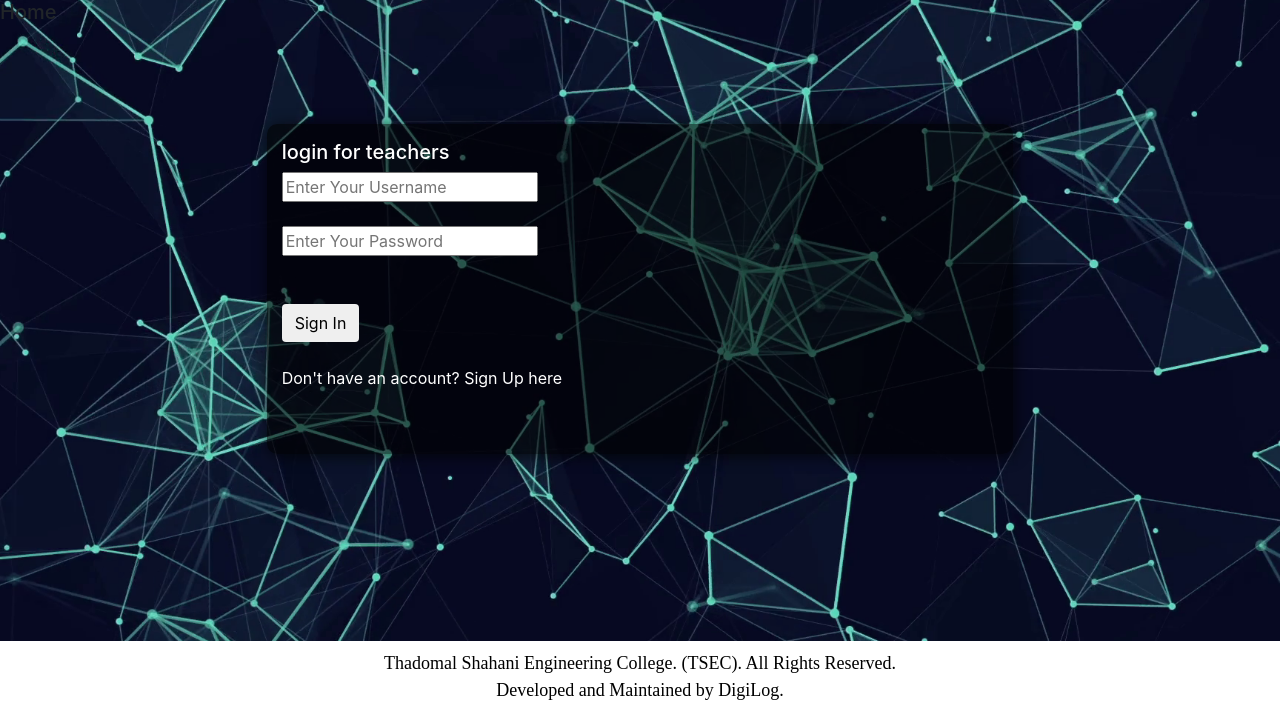
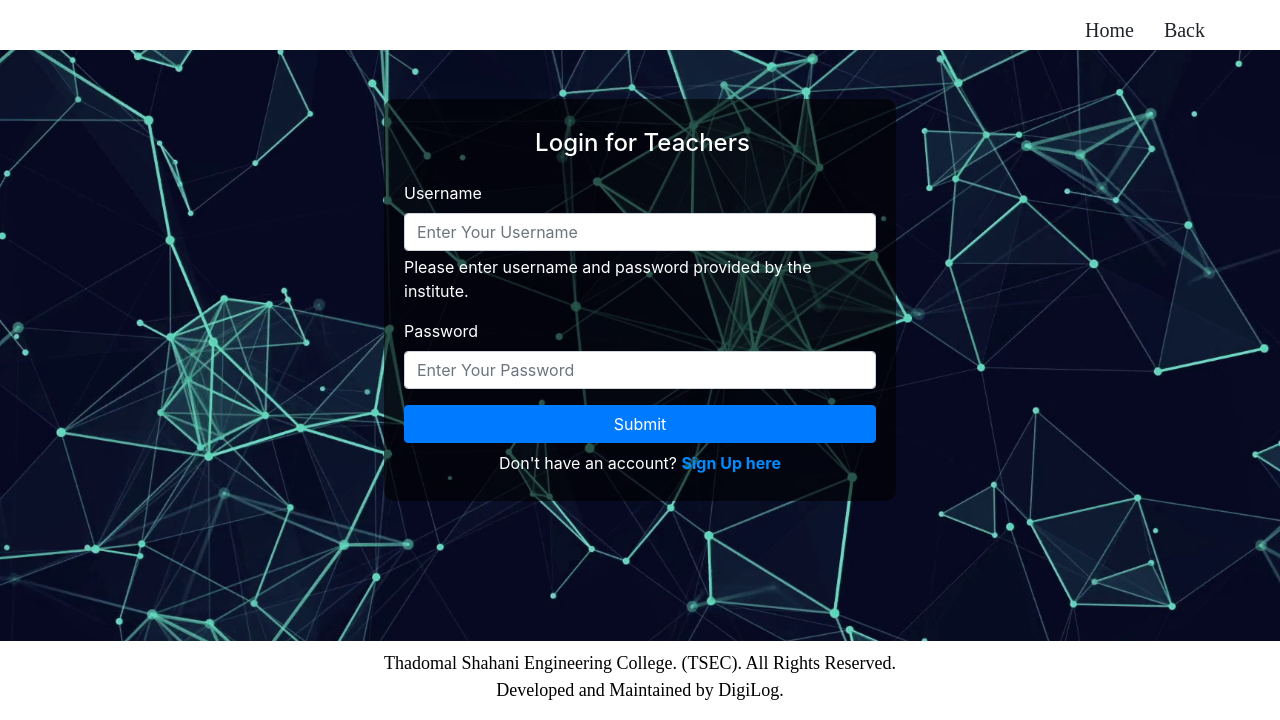
Before and after one commit to manjuchashreya/Attendance_sys_UI, a Flask app: page /login in a window 1280 px wide. Shown: the part 80-800 px from the top of the page. Run offline with Flask 2, Linux system fonts and the light colour scheme; some libraries are stand-ins or nearby versions.

Commit message:
login form css update

```diff
--- a/app.py
+++ b/app.py
@@ -20,7 +20,7 @@ app.secret_key = 'your secret key'
 
 app.config['MYSQL_HOST'] = 'localhost'
 app.config['MYSQL_USER'] = 'root'
-app.config['MYSQL_PASSWORD'] = 'shreya27'
+app.config['MYSQL_PASSWORD'] = 'PMmodi$$1'
 app.config['MYSQL_DB'] = 'attendance_system'
 
 mysql = MySQL(app)
--- a/static/css/styles.css
+++ b/static/css/styles.css
@@ -65,18 +65,24 @@ box-shadow:         2px 2px 15px 0px rgba(0, 3, 0, 0.7);
 margin-left:auto; margin-right: auto;
 }
 
-.col-lg-7{
+.login_form_box{
     background: rgba(0,0,0,0.6);
-    margin-top:100px;
-    padding-top:1em;
-    padding-bottom:3em;
+    margin:10px;
+    padding:10px 20px;
     color:#fff;
     border-radius:10px;
-    -webkit-box-shadow: 2px 2px 15px 0px rgba(0, 3, 0, 0.7);
--moz-box-shadow:    2px 2px 15px 0px rgba(0, 3, 0, 0.7);
-box-shadow:         2px 2px 15px 0px rgba(0, 3, 0, 0.7);
-margin-left:auto;
-margin-right: auto;
+    width: 40%;
+}
+
+.login_form{
+    display: flex;
+    height: 500px;
+    align-items: center;
+    justify-content: center;
+}
+
+.reg-link{
+    color: #008bff;
 }
 
 .img-responsive{
@@ -140,6 +146,29 @@ h4.lgn{
 
 }
 
+.nav-buttons{
+    background-color: white;
+    display: flex;
+    padding: 5px 60px 0px 5px;
+    font-size: 20px;
+    justify-content: flex-end;
+    font-family: 'Circular-Loom';
+    font-weight: 450;
+}
+
+.nav-buttons a{
+    margin: 5px;
+    margin-bottom: 0px;
+    padding: 5px 10px;
+}
+
+.nav-buttons a:hover{
+    border: 1px solid rgb(207, 206, 206);
+    border-radius: 5px;
+    background-color: rgb(220, 220, 220);
+}
+
+
 footer {
     text-align: center;
     padding: 9px 0px 0px 0px;
--- a/templates/login.html
+++ b/templates/login.html
@@ -2,9 +2,8 @@
 
 {% block body %}
 
-  <a href="/"><h5 class="text-left"> Home</h5></a>
 
-  <!--
+<!--
 <div class="row">
   <div class="col-md-4">
     <h5>For students</h5>
@@ -19,23 +18,43 @@
   <h5>For teachers</h5>
 
   -->
-  <div class="col-lg-7">
-  <h5>login for teachers</h5>
-  <form action="{{ url_for('login') }}" method="post">
-    <div class="msg">{{ msg }}</div>
-      <input id="username" name="username" type="text" placeholder="Enter Your Username" class="textbox"/></br></br>
-      <input id="password" name="password" type="password" placeholder="Enter Your Password" class="textbox"/></br></br></br>
-      <input type="submit" class="btn" value="Sign In"></br></br>
-    </form>
-    <p class="bottom">Don't have an account? <a class="bottom" href="/register"> Sign Up here</a></p>
 
+  <div class="nav-buttons">
+    <a href="/">Home</a>
+    <a href="/">Back</a>
+  </div>
+
+<div class="login_form">
+
+
+  <div class="login_form_box">
+    <h4 class="text-center mb-4">Login for Teachers</h4>
+    <form action="{{ url_for('login') }}" method="post">
+      <div class="msg">{{ msg }}</div>
+      <form>
+        <div class="mb-3">
+          <label for="username" class="form-label">Username</label>
+          <input name="username" type="text" class="form-control" placeholder="Enter Your Username" id="username"
+            aria-describedby="emailHelp">
+          <div id="emailHelp" class="form-text">Please enter username and password provided by the institute.</div>
+        </div>
+        <div class="mb-3">
+          <label for="password" class="form-label">Password</label>
+          <input id="password" name="password" placeholder="Enter Your Password" type="password" class="form-control">
+        </div>
+        <!-- </form>
+          <input id="username" name="username" type="text" placeholder="Enter Your Username" class="textbox"/></br></br>
+          <input id="password" name="password" type="password" placeholder="Enter Your Password" class="textbox"/></br></br></br>
+          <input type="submit" class="btn" value="Sign In"></br></br>
+        </form> -->
+        <div class="d-flex flex-column">
+          <button type="submit" class="btn btn-primary">Submit</button>
+          <p class="mt-2 text-center">Don't have an account? <a class="reg-link" href="/register"> <b>Sign Up here</b></a></p>
+        </div>
+  </div>
 </div>
 
 
 
 
-
-
-</div>
-
 {% endblock body %}
```
Also changed, not shown: Dump20230307/attendance_system_students.sql (added, +53 -0 lines), Dump20230307/attendance_system_teachers.sql (added, +53 -0 lines).
